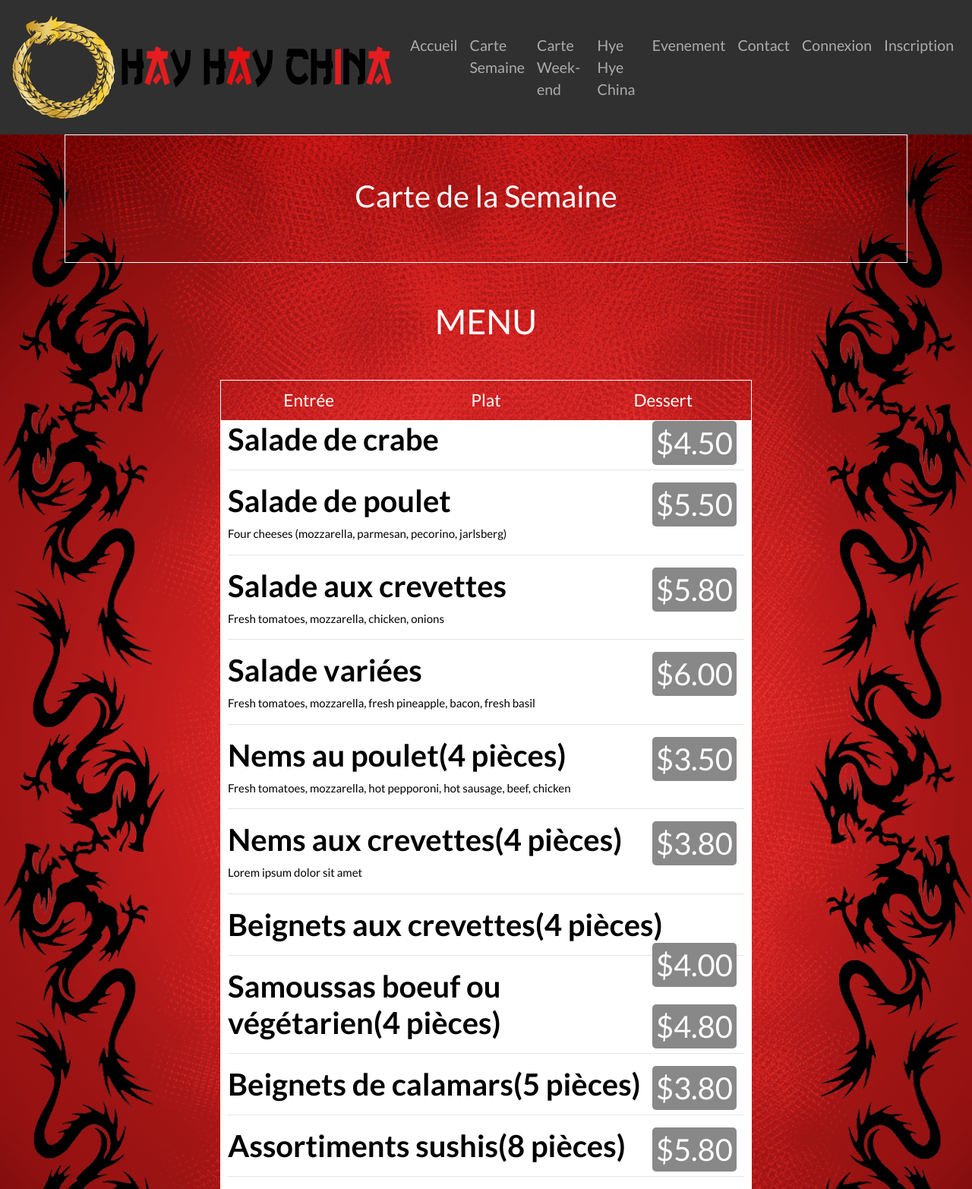
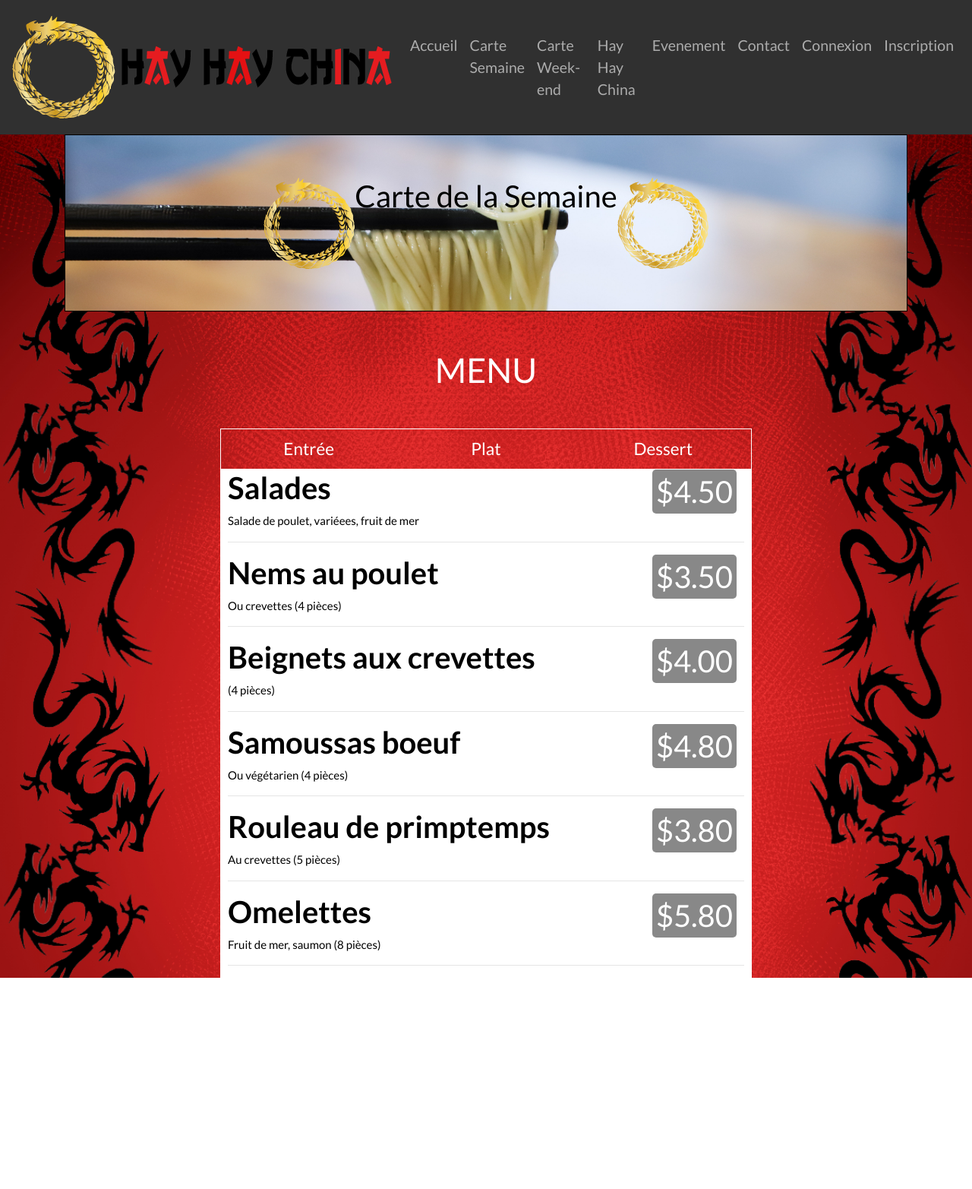
Before and after one commit to Fenibax/Hye-Hye-China, a Symfony app: template china/templates/china/cartesemaine.html.twig in a window 1280 px wide. Shown: the whole page at 76% size. After the commit the page ends 1287 px from the top, so only its background shows below. Run offline with Twig, Linux system fonts and the light colour scheme; the template is opened without the code that fills it, so the values that code supplies are empty; some libraries are stand-ins or nearby versions; some web fonts are replaced.

Commit message:
Ajout d'image, banniere carte semaine et week-end

```diff
--- a/china/public/asset/css/style.css
+++ b/china/public/asset/css/style.css
@@ -50,6 +50,16 @@ body{
     display: flex;
     justify-content: center;
     border: solid 1px;
+    background-image: url('../images/pexels-buenosia-carol-1395319.jpg');
+    background-size: cover;
+    color: black;
+    width: 100%;
+    height: 100%;
+
+}
+.ouro{
+    width: 120px;
+    height: 120px;
 }
 #menu1{
     display: flex;
--- a/china/templates/base.html.twig
+++ b/china/templates/base.html.twig
@@ -36,7 +36,7 @@
         <a class="nav-link" href="{{path('carteweekend')}}">Carte Week-end</a>
       </li>
       <li class="nav-item">
-        <a class="nav-link" href="{{path('Hye')}}">Hye Hye China</a>
+        <a class="nav-link" href="{{path('Hye')}}">Hay Hay China</a>
       </li>
       <li class="nav-item">
         <a class="nav-link" href="#">Evenement</a>
--- a/china/templates/china/cartesemaine.html.twig
+++ b/china/templates/china/cartesemaine.html.twig
@@ -3,7 +3,9 @@
 {% block body %}
 
 	<div id="semaine">
+	<img src="asset\images\Ouroboros2.png" class="rounded float-left ouro" alt="...">
 	<h2>Carte de la Semaine</h2>
+	<img src="asset\images\Ouroboros2.png" class="rounded float-right ouro" alt="...">
 
 	</div>
 
@@ -19,73 +21,54 @@
 
 		{# Tu peux changer tout ce qu'il y a écrit en blanc. Donc à l'intérieur des balises "<h2>", "<b>", "<p>", et le prix dans les balises "<span>"  #}
 
-	<h2><b>Salade de crabe</b> <span class="price">$4.50</span></h2>
+	<h2><b>Salades</b> <span class="price">$4.50</span></h2>
+	<p>Salade de poulet, variéees, fruit de mer</p>
 
       <hr>
 
-      <h2><b>Salade de poulet</b> <span class="price">$5.50</span></h2>
-      <p>Four cheeses (mozzarella, parmesan, pecorino, jarlsberg)</p>
+      <h2><b>Nems au poulet</b> <span class="price">$3.50</span></h2>
+	  <p>Ou crevettes (4 pièces)</p>
       <hr>
 
-      <h2><b>Salade aux crevettes</b> <span class="price">$5.80</span></h2>
-      <p>Fresh tomatoes, mozzarella, chicken, onions</p>
-      <hr>
-
-      <h2><b>Salade variées</b> <span class="price">$6.00</span></h2>
-      <p>Fresh tomatoes, mozzarella, fresh pineapple, bacon, fresh basil</p>
-      <hr>
-
-      <h2><b>Nems au poulet(4 pièces)</b> <span class="price">$3.50</span></h2>
-      <p>Fresh tomatoes, mozzarella, hot pepporoni, hot sausage, beef, chicken</p>
-      <hr>
-
-      <h2><b>Nems aux crevettes(4 pièces)</b> <span class="price">$3.80</span></h2>
-      <p>Lorem ipsum dolor sit amet</p>
-      <hr>
-      <h2><b>Beignets aux crevettes(4 pièces)</b> <span class="price">$4.00</span></h2>
-      <p></p>
-      <hr>
-
-      <h2><b>Samoussas boeuf ou végétarien(4 pièces)</b> <span class="price">$4.80</span></h2>
+      <h2><b>Beignets aux crevettes</b> <span class="price">$4.00</span></h2>
+	  <p>(4 pièces)</p>
 
       <hr>
 
-      <h2><b>Beignets de calamars(5 pièces)</b> <span class="price">$3.80</span></h2>
-
+      <h2><b>Samoussas boeuf</b> <span class="price">$4.80</span></h2>
+	  <p> Ou végétarien (4 pièces)</p>
       <hr>
 
-       <h2><b>Assortiments sushis(8 pièces)</b> <span class="price">$5.80</span></h2>
+      <h2><b>Rouleau de primptemps</b> <span class="price">$3.80</span></h2>
+	  <p>Au crevettes (5 pièces)</p>
       <hr>
 
+       <h2><b>Omelettes</b> <span class="price">$5.80</span></h2>
+	   <p>Fruit de mer, saumon (8 pièces)</p>
+      <hr>
 	  </div>
 
 		<div id="Plat1" class="invisible">
 
-		<h2><b>Nouilles sautées légumes Boeuf ou Végétarien</b> <span class="price">$8.50</span></h2>
-      <p>Special sauce, mozzarella, parmesan, ground beef</p>
+		<h2><b>Nouilles sautées </b> <span class="price">$8.50</span></h2>
+		<p>Ou Végétarien, Légumes, Boeuf</p>
 		<hr>
 
-      <h2><b>Nouilles sautées légumes Crevettes ou Piments</b> <span class="price">$8.80</span></h2>
-      <p>Ravioli filled with cheese</p>
+      <h2><b>Riz sauté, cantonais</b> <span class="price">$9.80</span></h2>
+	  <p>Boeuf à l'oignon, Poulet laqué, Poulet caramel</p>
+
       <hr>
 
-      <h2><b>Poulet caramel + riz</b> <span class="price">$9.80</span></h2>
-      <p>Fresh tomatoes, onions, ground beef</p>
+       <h2><b>Délices Crevettes </b> <span class="price">$10.80</span></h2>
+	   <p>sauce thai + riz</p>
       <hr>
 
-      <h2><b>Boeuf à l'oignon + riz</b> <span class="price">$9.90</span></h2>
-      <p>Salmon, shrimp, lobster, garlic</p>
-
-      <h2><b>Poulet laqué + riz</b> <span class="price">$9.80</span></h2>
+       <h2><b>Brochettes</b> <span class="price">$11.80</span></h2>
+	   <p>Boeuf, Poulet, St Jacques, Grenouilles</p>
       <hr>
 
-       <h2><b>Délices Crevettes sauce thai + riz</b> <span class="price">$10.80</span></h2>
-      <hr>
-
-       <h2><b>Kung Pao Poulet + riz</b> <span class="price">$11.80</span></h2>
-      <hr>
-
-       <h2><b>Sushis makis(22 pièces) pour 2 personnes</b> <span class="price">$19.80</span></h2>
+       <h2><b>Sushis makis</b> <span class="price">$19.80</span></h2>
+	   <p>(22 pièces) pour 2 personnes</p>
       <hr>
 
 		</div>
@@ -93,18 +76,23 @@
 
 		<div id="Dessert1" class="invisible">
 
-		<h2><b>Boule de coco chocolat(3 pièces)</b> <span class="price">$3.50</span></h2>
+		<h2><b>Nougatine</b> <span class="price">$3.00</span></h2>
 	    <hr>
 
-      <h2><b>Perle de coco(4 pièces)</b> <span class="price">$4.50</span></h2>
+      <h2><b>Coco confit</b> <span class="price">$3.50</span></h2>
+	  <p>Ou au Gimgembre (4 pièces)</p>
+      <hr>
+	  <h2><b>Beignets</b> <span class="price">$3.50</span></h2>
+	  <p>Pomme, Banane, ananas)</p>
       <hr>
 
-      <h2><b>Mochis japonais(4 pièces)</b> <span class="price">$4.90</span></h2>
+      <h2><b>Mochis japonais</b> <span class="price">$4.90</span></h2>
+	  <p>(4 pièces)</p>
       <hr>
 
       <h2><b>Coupe de glaces diverses</b> <span class="price">$5.70</span></h2>
       <p>(chocolat, dame blanche, fraise, vanille, coco, pistache...)</p>
-      <p>Supplément chantilly($0.50)</p>
+      <p><b>Supplément chantilly  ($0.50)  <b></p>
 
 	</div>
 </div>
```
Also changed, not shown: china/public/asset/images/pexels-abby-kihano-218769.jpg (added), china/public/asset/images/pexels-acharaporn-kamornboonyarush-1028734.jpg (added), china/public/asset/images/pexels-buenosia-carol-1395319.jpg (added), china/public/asset/images/pexels-polina-tankilevitch-5848489.jpg (added), china/public/asset/images/pexels-snapwire-286283.jpg (added), 1 other file. Lines whose indentation alone changed are shown as unchanged.
